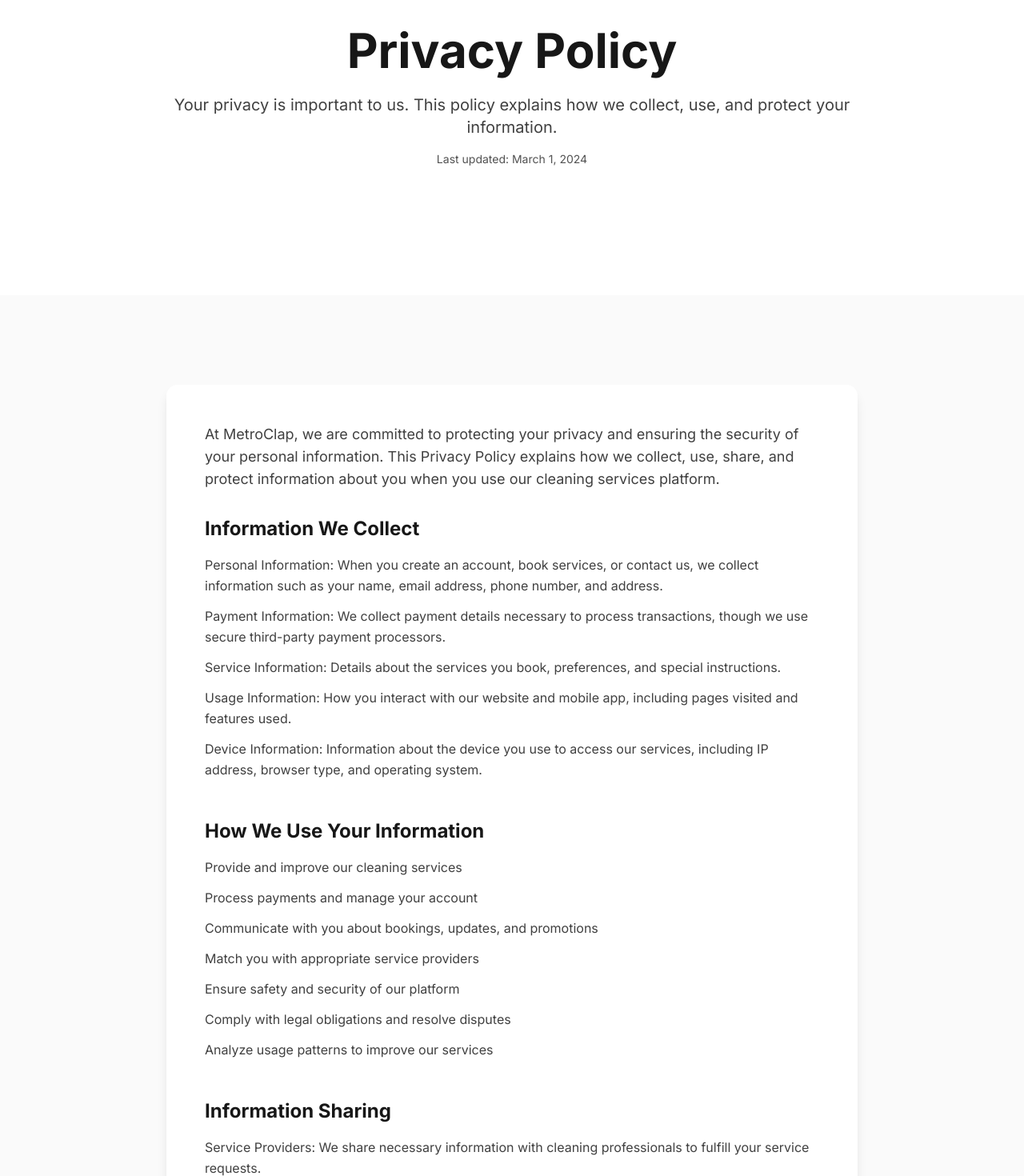
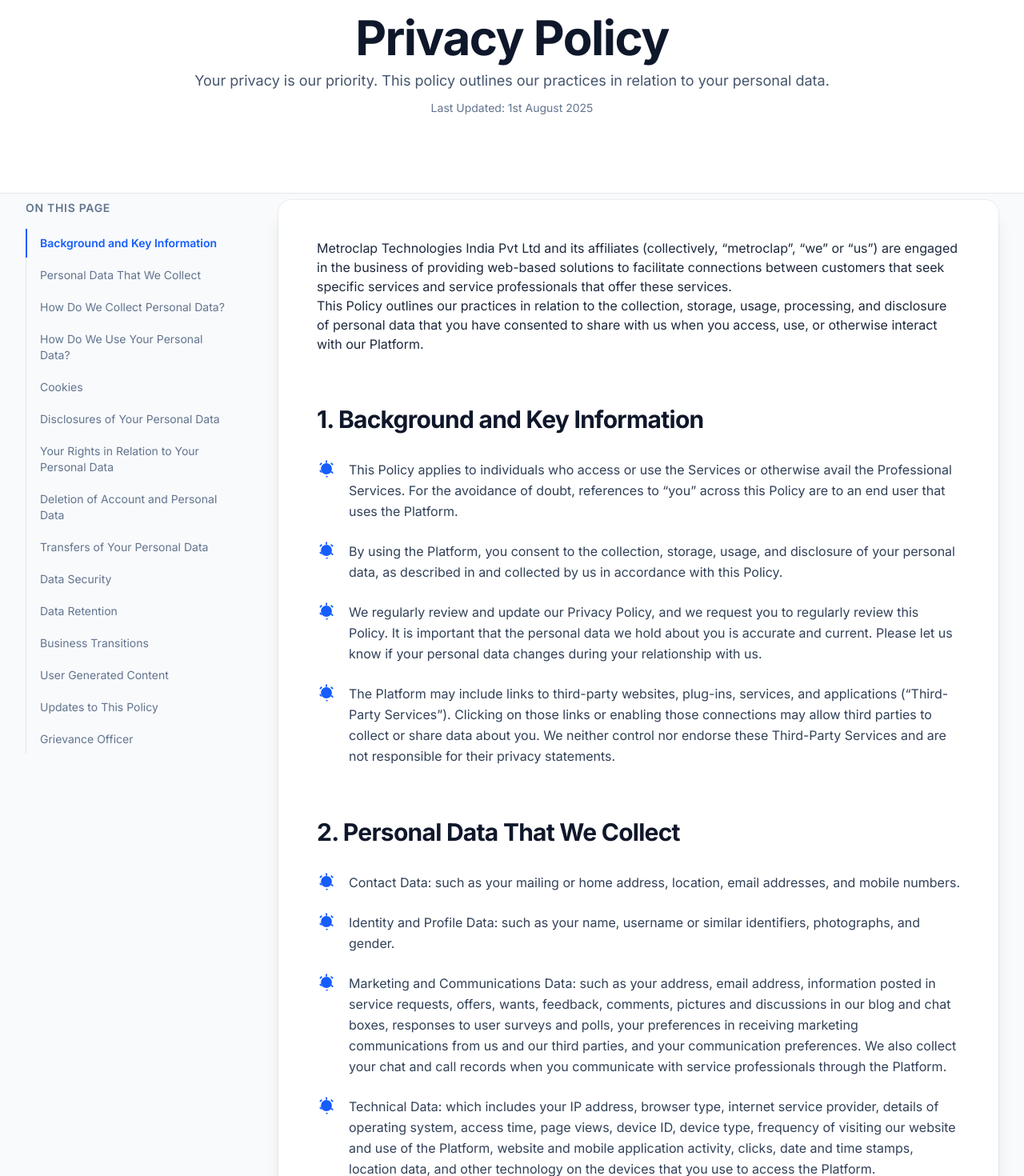
Before and after one commit to adarsh-cmtai/Metro-Clap-Frontend-Code, a Next.js app: page /privacy in a window 1280 px wide. Shown: the part 160-1630 px from the top of the page at 80% size. Built offline with nearby package versions, Linux system fonts and the light colour scheme; no server answers.

Commit message:
Update page.tsx

```diff
--- a/app/privacy/page.tsx
+++ b/app/privacy/page.tsx
@@ -1,182 +1,297 @@
 "use client"
 
-import { useEffect, useRef } from "react"
+import { useEffect, useRef, useState } from "react"
+
+// Ícono SVG para las listas
+const ShieldCheckIcon = (props: React.SVGProps<SVGSVGElement>) => (
+  <svg
+    xmlns="http://www.w3.org/2000/svg"
+    viewBox="0 0 20 20"
+    fill="currentColor"
+    className="h-6 w-6 flex-shrink-0 text-blue-600"
+    {...props}
+  >
+    <path
+      fillRule="evenodd"
+      d="M10 1a.75.75 0 01.75.75v1.637a.75.75 0 01-1.5 0V1.75A.75.75 0 0110 1zM5.303 3.85a.75.75 0 010 1.06l-1.125 1.125a.75.75 0 01-1.06-1.06l1.125-1.125a.75.75 0 011.06 0zM14.697 3.85a.75.75 0 011.06 0l1.125 1.125a.75.75 0 01-1.06 1.06l-1.125-1.125a.75.75 0 010-1.06zM10 4.25a5.75 5.75 0 100 11.5 5.75 5.75 0 000-11.5zM3.055 11.61a.75.75 0 011.06 0l1.125 1.125a.75.75 0 01-1.06 1.06l-1.125-1.125a.75.75 0 010-1.06zM10 18a.75.75 0 01.75-.75h.01a.75.75 0 010 1.5H10a.75.75 0 01-.75-.75zM14.828 12.672a.75.75 0 011.06 0l1.125 1.125a.75.75 0 01-1.06 1.06l-1.125-1.125a.75.75 0 010-1.06z"
+      clipRule="evenodd"
+    />
+  </svg>
+);
 
 const sections = [
   {
-    title: "Information We Collect",
+    id: "background",
+    title: "1. Background and Key Information",
     content: [
-      "Personal Information: When you create an account, book services, or contact us, we collect information such as your name, email address, phone number, and address.",
-      "Payment Information: We collect payment details necessary to process transactions, though we use secure third-party payment processors.",
-      "Service Information: Details about the services you book, preferences, and special instructions.",
-      "Usage Information: How you interact with our website and mobile app, including pages visited and features used.",
-      "Device Information: Information about the device you use to access our services, including IP address, browser type, and operating system.",
+      "This Policy applies to individuals who access or use the Services or otherwise avail the Professional Services. For the avoidance of doubt, references to “you” across this Policy are to an end user that uses the Platform.",
+      "By using the Platform, you consent to the collection, storage, usage, and disclosure of your personal data, as described in and collected by us in accordance with this Policy.",
+      "We regularly review and update our Privacy Policy, and we request you to regularly review this Policy. It is important that the personal data we hold about you is accurate and current. Please let us know if your personal data changes during your relationship with us.",
+      "The Platform may include links to third-party websites, plug-ins, services, and applications (“Third-Party Services”). Clicking on those links or enabling those connections may allow third parties to collect or share data about you. We neither control nor endorse these Third-Party Services and are not responsible for their privacy statements.",
     ],
   },
   {
-    title: "How We Use Your Information",
+    id: "data-collection",
+    title: "2. Personal Data That We Collect",
     content: [
-      "Provide and improve our cleaning services",
-      "Process payments and manage your account",
-      "Communicate with you about bookings, updates, and promotions",
-      "Match you with appropriate service providers",
-      "Ensure safety and security of our platform",
-      "Comply with legal obligations and resolve disputes",
-      "Analyze usage patterns to improve our services",
+      "Contact Data: such as your mailing or home address, location, email addresses, and mobile numbers.",
+      "Identity and Profile Data: such as your name, username or similar identifiers, photographs, and gender.",
+      "Marketing and Communications Data: such as your address, email address, information posted in service requests, offers, wants, feedback, comments, pictures and discussions in our blog and chat boxes, responses to user surveys and polls, your preferences in receiving marketing communications from us and our third parties, and your communication preferences. We also collect your chat and call records when you communicate with service professionals through the Platform.",
+      "Technical Data: which includes your IP address, browser type, internet service provider, details of operating system, access time, page views, device ID, device type, frequency of visiting our website and use of the Platform, website and mobile application activity, clicks, date and time stamps, location data, and other technology on the devices that you use to access the Platform.",
+      "Transaction Data: such as details of the Services or Professional Services you have availed, a limited portion of your credit or debit card details for tracking transactions that are provided to us by payment processors, and UPI IDs for processing payments.",
+      "Usage Data: which includes information about how you use the Services and Professional Services, your activity on the Platform, booking history, user taps and clicks, user interests, time spent on the Platform, details about user journey on the mobile application, and page views.",
+      "Aggregated Data: We also collect, use, and share aggregated data such as statistical or demographic data for any purpose. Aggregated data could be derived from your personal data but is not considered personal data under law as it does not directly or indirectly reveal your identity.",
+      "If you fail to provide necessary personal data when requested, we may not be able to perform the contract and may have to cancel or limit your access to the Services.",
     ],
   },
   {
-    title: "Information Sharing",
+    id: "how-we-collect",
+    title: "3. How Do We Collect Personal Data?",
     content: [
-      "Service Providers: We share necessary information with cleaning professionals to fulfill your service requests.",
-      "Payment Processors: Payment information is shared with secure third-party payment processors.",
-      "Legal Requirements: We may disclose information when required by law or to protect our rights and safety.",
-      "Business Transfers: In case of merger, acquisition, or sale, your information may be transferred to the new entity.",
-      "We do not sell your personal information to third parties for marketing purposes.",
+      "Direct Interactions: You provide us your personal data when you create an account, use our Services, enter promotions or surveys, request marketing, or give us feedback.",
+      "Automated Technologies: Each time you visit the Platform, we automatically collect Technical Data using cookies, server logs, and other similar technologies.",
+      "Third Parties: We receive personal data about you from various third parties, including analytics providers (like Facebook), advertising networks, service professionals, and our affiliate entities.",
     ],
   },
   {
-    title: "Data Security",
+    id: "how-we-use",
+    title: "4. How Do We Use Your Personal Data?",
     content: [
-      "We implement industry-standard security measures to protect your information",
-      "All data transmission is encrypted using SSL/TLS protocols",
-      "Access to personal information is restricted to authorized personnel only",
-      "Regular security audits and updates are performed",
-      "We use secure cloud storage with backup and recovery systems",
-      "However, no method of transmission over the internet is 100% secure",
+      "To register you as a user and create your account.",
+      "To provide, personalize, and improve the Services and Professional Services.",
+      "To improve customer service and respond to your requests.",
+      "To process payments and track transactions.",
+      "To send periodic notifications, updates, and marketing communications.",
+      "To comply with legal obligations and enforce our Terms.",
+      "To administer and protect our business, including troubleshooting, data analysis, and system testing.",
+      "To respond to court orders or establish our legal rights.",
     ],
   },
   {
-    title: "Your Rights and Choices",
+    id: "cookies",
+    title: "5. Cookies",
     content: [
-      "Access: You can request access to your personal information",
-      "Correction: You can update or correct your information through your account",
-      "Deletion: You can request deletion of your account and personal information",
-      "Opt-out: You can unsubscribe from marketing communications at any time",
-      "Data Portability: You can request a copy of your data in a portable format",
-      "To exercise these rights, contact us at privacy@metroclap.com",
+      "Cookies are small files transferred to your device’s hard drive that enable our systems to recognise your browser and remember certain information.",
+      "We use cookies to understand your preferences, track advertisements, and compile aggregate data about site traffic to offer a seamless user experience.",
+      "We may use third-party service providers to assist us in better understanding our site visitors. These providers are not permitted to use the information collected on our behalf except to help us conduct and improve our business.",
+      "You may encounter cookies from third parties on certain pages of the Platform, which we do not control.",
     ],
   },
   {
-    title: "Cookies and Tracking",
+    id: "disclosures",
+    title: "6. Disclosures of Your Personal Data",
     content: [
-      "We use cookies and similar technologies to enhance your experience",
-      "Essential cookies are necessary for the website to function properly",
-      "Analytics cookies help us understand how you use our services",
-      "Marketing cookies may be used to show you relevant advertisements",
-      "You can control cookie preferences through your browser settings",
-      "Some features may not work properly if you disable certain cookies",
+      "Service professionals to enable them to provide you with Professional Services.",
+      "Internal third parties, which are other companies within the Metroclap group.",
+      "External third parties such as our associate partners, payment processors, marketing assistants, and analytic service providers.",
+      "Regulators and other bodies, as required by law or regulation.",
+      "We require all third parties to respect the security of your personal data and to treat it in accordance with the law.",
     ],
   },
   {
-    title: "Children's Privacy",
+    id: "your-rights",
+    title: "7. Your Rights in Relation to Your Personal Data",
     content: [
-      "Our services are not intended for children under 13 years of age",
-      "We do not knowingly collect personal information from children under 13",
-      "If we become aware of such collection, we will delete the information immediately",
-      "Parents or guardians can contact us if they believe we have collected their child's information",
+      "Access and Updating: You warrant that all personal data you provide is accurate. You can request a copy of your personal data by sending an email to privacy@metroclap.in.",
+      "Opting-out of Marketing: You can opt-out of marketing communications by using the unsubscribe instructions provided in such emails. It may take up to 10 business days to process your request.",
     ],
   },
   {
-    title: "International Users",
+    id: "deletion",
+    title: "8. Deletion of Account and Personal Data",
     content: [
-      "Our services are primarily offered in the United States",
-      "If you access our services from outside the US, your information may be transferred to and processed in the US",
-      "By using our services, you consent to such transfer and processing",
-      "We comply with applicable international data protection laws",
+      "You may delete your account and personal data by sending an email to privacy@metroclap.in. We may take up to 7 working days to process your request.",
+      "Once your account is deleted, you will lose access to all Services. Data with respect to transactions will be retained in accordance with applicable law.",
     ],
   },
   {
-    title: "Changes to This Policy",
+    id: "transfers",
+    title: "9. Transfers of Your Personal Data",
     content: [
-      "We may update this Privacy Policy from time to time",
-      "We will notify you of significant changes via email or through our platform",
-      "The updated policy will be posted on our website with the effective date",
-      "Your continued use of our services constitutes acceptance of the updated policy",
+      "Your information and personal data may be transferred to and stored in countries other than the country you are based in. This may happen if our servers or service providers are located abroad.",
+      "By submitting your personal data, you agree to this transfer, storage, and processing.",
     ],
   },
-]
+  {
+    id: "data-security",
+    title: "10. Data Security",
+    content: [
+      "We implement appropriate security measures including encryption, password protection, and physical security measures to protect your personal data.",
+      "You are responsible for keeping your password confidential. We will not be responsible for any unauthorized use of your information or compromised passwords.",
+    ],
+  },
+  {
+    id: "data-retention",
+    title: "11. Data Retention",
+    content: [
+      "Your personal data will be stored for as long as necessary to fulfil our purposes and for a reasonable period after your account's termination to comply with legal obligations.",
+      "We may aggregate your personal data for research or statistical purposes and use this information indefinitely without further notice to you.",
+    ],
+  },
+  {
+    id: "business-transitions",
+    title: "12. Business Transitions",
+    content: [
+      "In the event of a business transition, such as a merger, acquisition, or sale of assets, your personal data might be among the assets transferred.",
+    ],
+  },
+  {
+    id: "user-content",
+    title: "13. User Generated Content",
+    content: [
+      "Content you post on our Platform (comments, feedback, pictures) may become public. We cannot prevent such information from being used in a manner that is contrary to this Policy.",
+      "You are solely responsible for any information you publish on our Platform that violates applicable laws.",
+    ],
+  },
+  {
+    id: "updates",
+    title: "14. Updates to This Policy",
+    content: [
+      "We may occasionally update this Policy. We will upload the revised policy on the Platform or notify you via other means, such as email.",
+      "We encourage you to periodically review this Policy for the latest information on our privacy practices.",
+    ],
+  },
+  {
+    id: "grievance",
+    title: "15. Grievance Officer",
+    content: [
+      "If you have any questions about this Policy or how we handle your personal data, you may contact our grievance officer.",
+      "Name: Mr Bapu Tule",
+      "E-mail: privacy@metroclap.in",
+    ],
+  },
+];
 
 export default function PrivacyPage() {
-  const heroRef = useRef<HTMLElement>(null)
-  const contentRef = useRef<HTMLElement>(null)
+  const [activeSection, setActiveSection] = useState<string>(sections[0]?.id || "");
+  const sectionRefs = useRef<Map<string, HTMLElement | null>>(new Map());
 
   useEffect(() => {
     const observer = new IntersectionObserver(
       (entries) => {
         entries.forEach((entry) => {
-          if (entry.isIntersecting) {
-            entry.target.classList.add("visible")
+          if (entry.isIntersecting && entry.intersectionRatio > 0.2) {
+            setActiveSection(entry.target.id);
           }
-        })
+        });
       },
-      { threshold: 0.1 },
-    )
+      {
+        rootMargin: "-20% 0px -50% 0px",
+        threshold: 0.2,
+      }
+    );
 
-    const refs = [heroRef, contentRef]
-    refs.forEach((ref) => {
-      if (ref.current) observer.observe(ref.current)
-    })
+    sectionRefs.current.forEach((ref) => {
+      if (ref) observer.observe(ref);
+    });
 
-    return () => observer.disconnect()
-  }, [])
+    return () => {
+      sectionRefs.current.forEach((ref) => {
+        if (ref) observer.unobserve(ref);
+      });
+    };
+  }, []);
 
   return (
-    <main>
-      {/* Hero Section */}
-      <section ref={heroRef} className="py-20 sm:py-28 fade-in-up">
-        <div className="max-w-4xl mx-auto px-4">
-          <div className="text-center mb-12">
-            <h1 className="text-5xl sm:text-6xl font-bold text-neutral-900 mb-6">Privacy Policy</h1>
-            <p className="text-xl text-neutral-700">
-              Your privacy is important to us. This policy explains how we collect, use, and protect your information.
+    <>
+      <style jsx global>{`
+        html {
+          scroll-behavior: smooth;
+        }
+      `}</style>
+      <main className="bg-slate-50 text-slate-800">
+        <header className="bg-white py-16 sm:py-24 border-b border-slate-200">
+          <div className="mx-auto max-w-4xl px-6 text-center lg:px-8">
+            <h1 className="text-4xl font-bold tracking-tight text-slate-900 sm:text-6xl">
+              Privacy Policy
+            </h1>
+            <p className="mt-2 text-lg leading-8 text-slate-600">
+              Your privacy is our priority. This policy outlines our practices in
+              relation to your personal data.
             </p>
-            <p className="text-sm text-neutral-600 mt-4">Last updated: March 1, 2024</p>
+            <p className="mt-2 text-sm text-slate-500">
+              Last Updated: 1st August 2025
+            </p>
           </div>
-        </div>
-      </section>
+        </header>
 
-      {/* Content Section */}
-      <section ref={contentRef} className="py-20 sm:py-28 bg-neutral-50 fade-in-up">
-        <div className="max-w-4xl mx-auto px-4">
-          <div className="bg-white rounded-xl shadow-lg p-8 lg:p-12">
-            <div className="prose prose-lg max-w-none">
-              <p className="text-lg text-neutral-700 mb-8">
-                At MetroClap, we are committed to protecting your privacy and ensuring the security of your personal
-                information. This Privacy Policy explains how we collect, use, share, and protect information about you
-                when you use our cleaning services platform.
-              </p>
+        <div className="mx-auto max-w-7xl px-6 lg:px-8 py-2 sm:py-2">
+          <div className="lg:grid lg:grid-cols-12 lg:gap-12">
+            <aside className="hidden lg:col-span-3 lg:block">
+              <nav className="sticky top-24">
+                <h3 className="mb-4 text-sm font-semibold uppercase tracking-wider text-slate-500">
+                  On this page
+                </h3>
+                <ul className="space-y-1 border-l border-slate-200">
+                  {sections.map((section) => (
+                    <li key={section.id}>
+                      <a
+                        href={`#${section.id}`}
+                        className={`-ml-px block border-l-2 py-2 pl-4 pr-3 text-sm transition-colors ${
+                          activeSection === section.id
+                            ? "border-blue-600 font-semibold text-blue-600"
+                            : "border-transparent text-slate-500 hover:border-slate-300 hover:text-slate-700"
+                        }`}
+                      >
+                        {section.title.substring(section.title.indexOf(" ") + 1)}
+                      </a>
+                    </li>
+                  ))}
+                </ul>
+              </nav>
+            </aside>
 
-              <div className="space-y-12">
-                {sections.map((section, index) => (
-                  <div key={index}>
-                    <h2 className="text-2xl font-bold text-neutral-900 mb-4">{section.title}</h2>
-                    <ul className="space-y-3">
-                      {section.content.map((item, itemIndex) => (
-                        <li key={itemIndex} className="text-neutral-700 leading-relaxed">
-                          {item}
-                        </li>
-                      ))}
-                    </ul>
+            <div className="lg:col-span-9">
+              <div className="rounded-2xl bg-white p-8 shadow-xl ring-1 ring-slate-900/5 sm:p-12">
+                <article className="prose prose-lg max-w-none prose-slate">
+                  <p>
+                    Metroclap Technologies India Pvt Ltd and its affiliates
+                    (collectively, “metroclap”, “we” or “us”) are engaged in the business of providing web-based solutions
+                    to facilitate connections between customers that seek specific
+                    services and service professionals that offer these services.
+                  </p>
+                  <p>
+                    This Policy outlines our practices in relation to the collection,
+                    storage, usage, processing, and disclosure of personal data that
+                    you have consented to share with us when you access, use, or
+                    otherwise interact with our Platform.
+                  </p>
+
+                  <div className="mt-16 space-y-16">
+                    {sections.map((section) => (
+                      <section
+                        key={section.id}
+                        id={section.id}
+                        ref={(el) => {
+                          sectionRefs.current.set(section.id, el);
+                        }}
+                        className="scroll-mt-24"
+                      >
+                        <h2 className="!mb-8 !text-2xl !font-bold !tracking-tight text-slate-900 sm:!text-3xl">
+                          {section.title}
+                        </h2>
+                        <ul className="!mt-0 !list-none !space-y-6 !p-0">
+                          {section.content.map((item, itemIndex) => (
+                            <li
+                              key={itemIndex}
+                              className="!p-0 flex items-start gap-x-4"
+                            >
+                              <ShieldCheckIcon />
+                              <span className="text-slate-700 leading-relaxed">
+                                {item}
+                              </span>
+                            </li>
+                          ))}
+                        </ul>
+                      </section>
+                    ))}
                   </div>
-                ))}
-              </div>
-
-              <div className="mt-12 p-6 bg-neutral-100 rounded-lg">
-                <h3 className="text-xl font-semibold text-neutral-900 mb-3">Contact Us</h3>
-                <p className="text-neutral-700 mb-4">
-                  If you have any questions about this Privacy Policy or our privacy practices, please contact us:
-                </p>
-                <div className="space-y-2 text-neutral-700">
-                  <p>Email: privacy@metroclap.com</p>
-                  <p>Phone: +1 (555) 123-4567</p>
-                  <p>Address: 123 Business Ave, New York, NY 10001</p>
-                </div>
+                </article>
               </div>
             </div>
           </div>
         </div>
-      </section>
-    </main>
-  )
+      </main>
+    </>
+  );
 }
```
